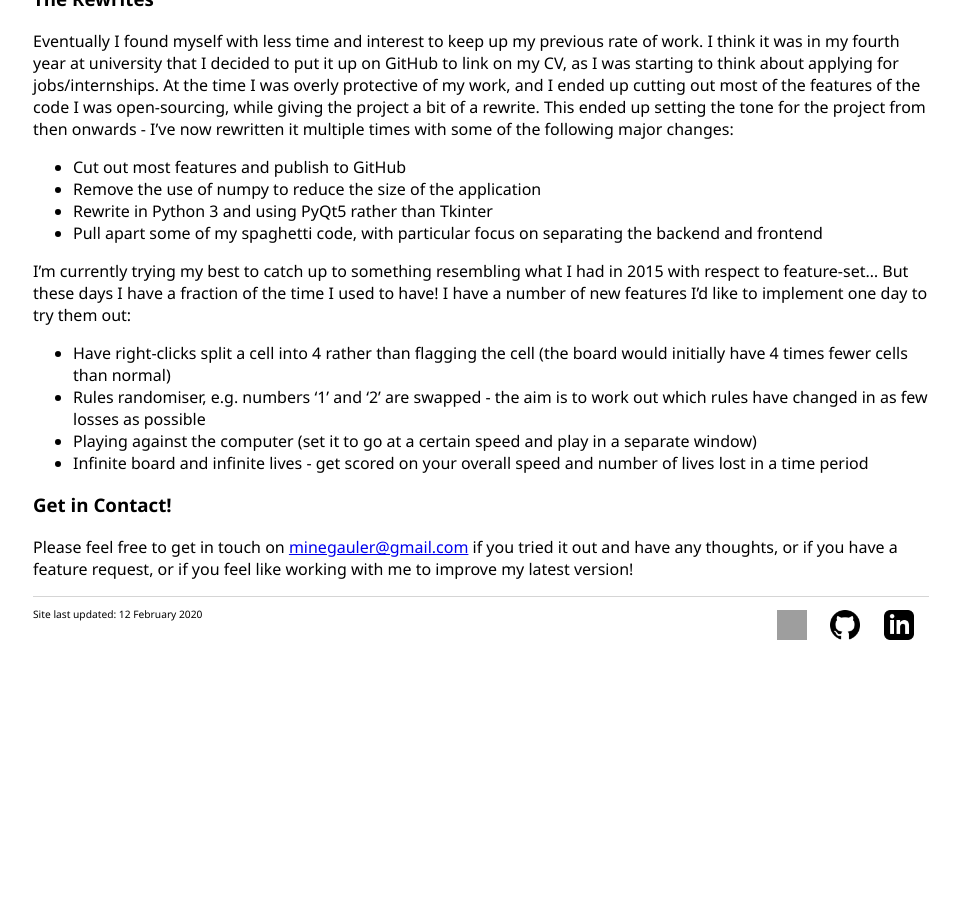
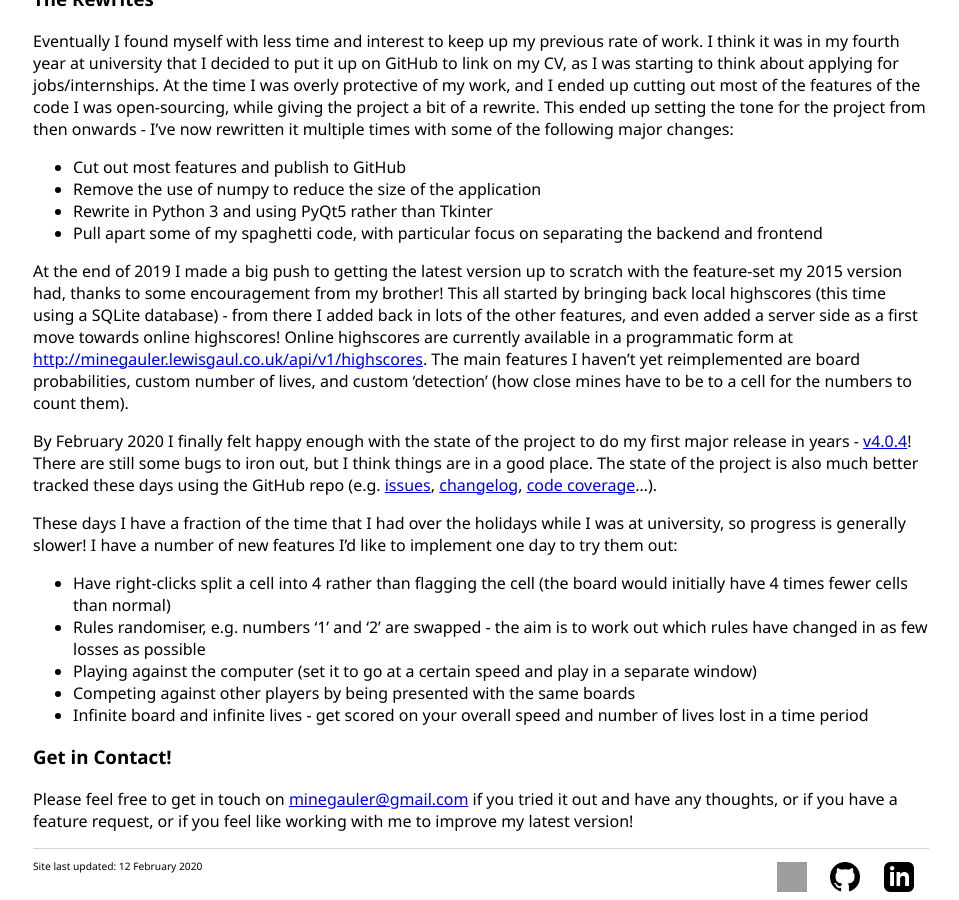
Before and after one commit to LewisGaul/LewisGaul.github.io, a Jekyll site: the page built from minegauler.md, in a window 1280 px wide and 900 px high, scrolled down 1173 px. Shown: the whole window, without its empty margins (159-1118 px from the left). Built offline with Jekyll 4.4.1, drawn with Linux system fonts in a browser that asks for light colours; before the commit the page ends 1854 px from its top, so only the background shows below that; some of the changed text lies outside the part shown; grey boxes are pictures that could not be loaded.

Commit message:
Update the minegauler page

```diff
--- a/minegauler.md
+++ b/minegauler.md
@@ -6,7 +6,7 @@ layout: default
 # Minegauler
 
 
-See the [GitHub repo](https://github.com/LewisGaul/minegauler), or [click here to download](https://raw.githubusercontent.com/LewisGaul/minegauler/master/releases/MineGauler1.2.2.zip) and try it out (for Windows or Linux).
+See the [GitHub repo](https://github.com/LewisGaul/minegauler), or try it out by [downloading from here](https://github.com/LewisGaul/minegauler/releases).
 
 
 ### History
@@ -43,10 +43,15 @@ Eventually I found myself with less time and interest to keep up my previous rat
  - Rewrite in Python 3 and using PyQt5 rather than Tkinter
  - Pull apart some of my spaghetti code, with particular focus on separating the backend and frontend
 
-I'm currently trying my best to catch up to something resembling what I had in 2015 with respect to feature-set... But these days I have a fraction of the time I used to have! I have a number of new features I'd like to implement one day to try them out:
+At the end of 2019 I made a big push to getting the latest version up to scratch with the feature-set my 2015 version had, thanks to some encouragement from my brother! This all started by bringing back local highscores (this time using a SQLite database) - from there I added back in lots of the other features, and even added a server side as a first move towards online highscores! Online highscores are currently available in a programmatic form at <http://minegauler.lewisgaul.co.uk/api/v1/highscores>. The main features I haven't yet reimplemented are board probabilities, custom number of lives, and custom 'detection' (how close mines have to be to a cell for the numbers to count them).
+
+By February 2020 I finally felt happy enough with the state of the project to do my first major release in years - [v4.0.4](https://github.com/LewisGaul/minegauler/releases/tag/v4.0.4)! There are still some bugs to iron out, but I think things are in a good place. The state of the project is also much better tracked these days using the GitHub repo (e.g. [issues](https://github.com/LewisGaul/minegauler/issues), [changelog](https://github.com/LewisGaul/minegauler/blob/master/CHANGELOG.md), [code coverage](https://codecov.io/gh/LewisGaul/minegauler/)...).
+
+These days I have a fraction of the time that I had over the holidays while I was at university, so progress is generally slower! I have a number of new features I'd like to implement one day to try them out:
  - Have right-clicks split a cell into 4 rather than flagging the cell (the board would initially have 4 times fewer cells than normal)
  - Rules randomiser, e.g. numbers '1' and '2' are swapped - the aim is to work out which rules have changed in as few losses as possible
  - Playing against the computer (set it to go at a certain speed and play in a separate window)
+ - Competing against other players by being presented with the same boards
  - Infinite board and infinite lives - get scored on your overall speed and number of lives lost in a time period
 
 
```
